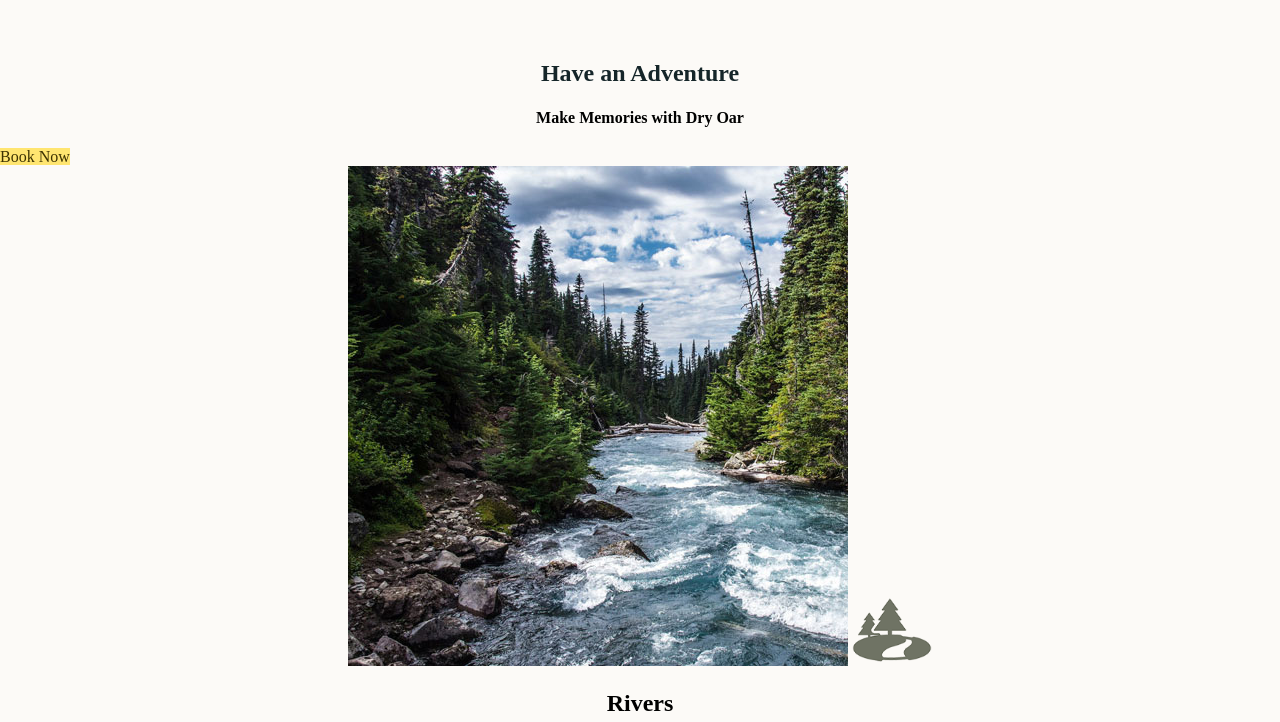
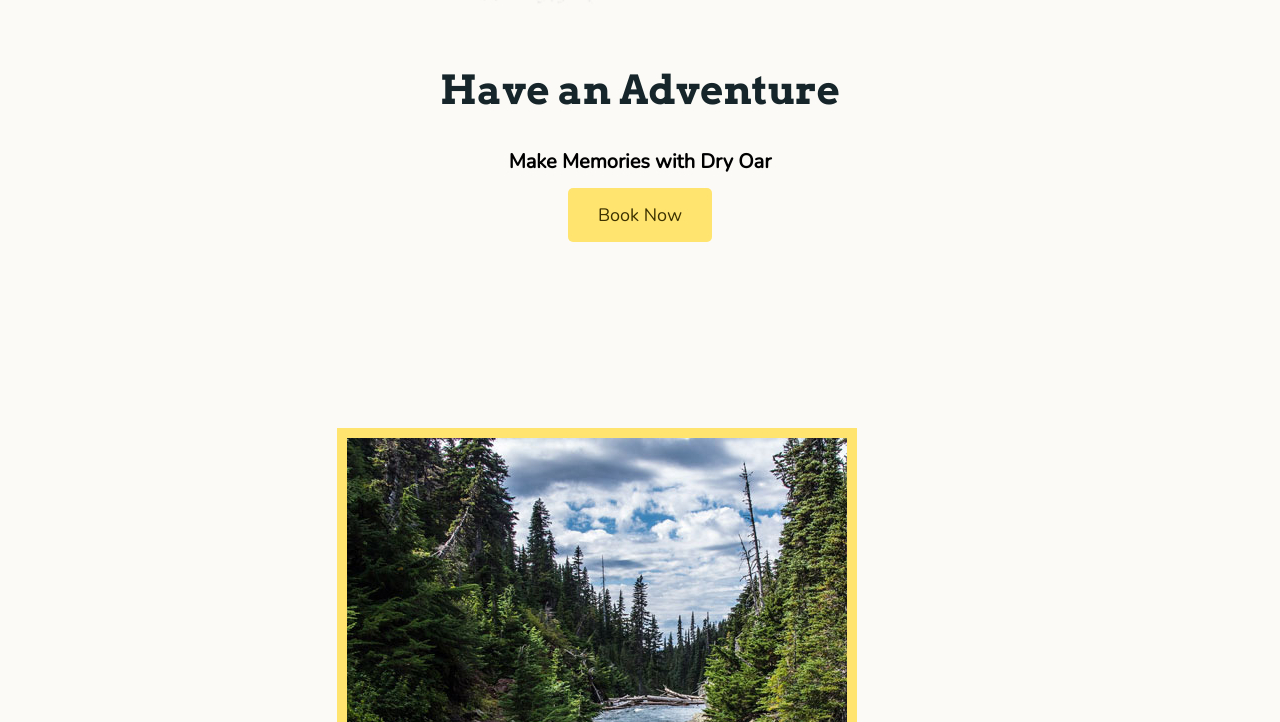
Before and after one commit to michaelbeck7/wdd130, a plain HTML site: page wrr/index.html in a window 1280 px wide. Shown: the part 918-1640 px from the top of the page. Drawn offline with nearby package versions, Linux system fonts and the light colour scheme.

Commit message:
Adding more css

```diff
--- a/wrr/styles/site-plan-rafting.css
+++ b/wrr/styles/site-plan-rafting.css
@@ -2,7 +2,7 @@
 Any spaces in your font name should be replaced with a +.
 Fonts are separated by a | */
 @import url("https://fonts.googleapis.com/css?family=IM+Fell+French+Canon+SC|Lato");
-@import url("https://fonts.googleapis.com/css2?family=Arvo:ital,wght@0,400;0,700;1,400;1,700&family=Readex+Pro&display=swap");
+@import url('https://fonts.googleapis.com/css2?family=Arvo:ital,wght@0,400;0,700;1,400;1,700&family=PT+Sans&display=swap');
 
 :root {
   /* change the values below to your colors from your palette */
@@ -12,8 +12,8 @@ Fonts are separated by a | */
   --accent2-color: #152529;
 
   /* change the values below to your chosen font(s) */
-  --heading-font: "Arvo";
-  --paragraph-font: Readex_Pro, Georgia, serif;
+  --heading-font: "Arvo", Georgia, serif;
+  --paragraph-font: "PT Sans", Arial, sans-serif;
 
   /* these colors below should be chosen from among your palette colors above */
   --headline-color-on-white: #152529; /* headlines on a white background */
--- a/wrr/styles/style.css
+++ b/wrr/styles/style.css
@@ -1,3 +1,17 @@
+@import url("https://fonts.googleapis.com/css2?family=Arvo:ital,wght@0,400;0,700;1,400;1,700&family=Nunito&display=swap");
+
+body {
+  background-color: #fcfaf7;
+  font-family: "Nunito", Arial, sans-serif;
+  font-size: 20px;
+  padding: 0;
+  margin: 0;
+}
+
+h2 {
+  margin: 0;
+}
+
 #content {
   max-width: 1600px;
   margin: 0 auto;
@@ -8,6 +22,7 @@ nav a {
   text-align: center;
   color: #fcfaf7;
   text-decoration: none;
+  padding: 35px;
 }
 
 nav a:hover {
@@ -27,7 +42,7 @@ nav a:hover {
   text-align: center;
 }
 
-.button_box {
+.button-box {
   text-align: center;
 }
 
@@ -40,17 +55,15 @@ main section {
   background-color: #faf4d3;
 }
 
-body {
-  background-color: #fcfaf7;
-  margin: 0px;
-}
-
 header {
   background-color: rgb(0, 70, 67, 0.7);
 }
 
 .home-title {
   color: #152529;
+  font-size: 2em;
+  font-family: "Arvo", Times, serif;
+  margin-top: 10px;
 }
 
 .book,
@@ -58,6 +71,10 @@ header {
   background-color: #ffe570;
   color: #3d3200;
   text-decoration: none;
+  font-size: 18px;
+  padding: 15px 30px;
+  margin-top: 50px;
+  border-radius: 5px;
 }
 
 .book:hover,
@@ -68,18 +85,25 @@ header {
 
 .msg {
   background-color: #006661;
+  line-height: 1.5em;
+  padding: 35px;
 }
 
 .msg h2 {
   color: #fcfaf7;
+  font-family: "Arvo", Times, serif;
 }
 
 .msg p {
   color: #fcfaf7;
+  font-size: 1em;
+  padding-bottom: 15px;
 }
 
 footer {
   background-color: #006661;
+  padding: 25px 50px;
+  margin-top: 200px;
 }
 
 footer h3 {
@@ -99,6 +123,14 @@ footer h3 a:hover {
   text-decoration: underline;
 }
 
+footer .social img {
+  padding-top: 15px;
+}
+
+#logo_link {
+  padding-top: 5px;
+}
+
 .logo {
   width: 80px;
 }
@@ -106,3 +138,21 @@ footer h3 a:hover {
 .icon {
   width: 80px;
 }
+
+.rivers-card,
+.camping-card,
+.rapids-card {
+  margin: 200px 0;
+}
+
+.card-img {
+  border: 10px solid #ffe570;
+}
+
+main section img {
+  box-sizing: border-box;
+}
+
+img.mountains {
+  margin: 100px 0 100px 0;
+}
```
